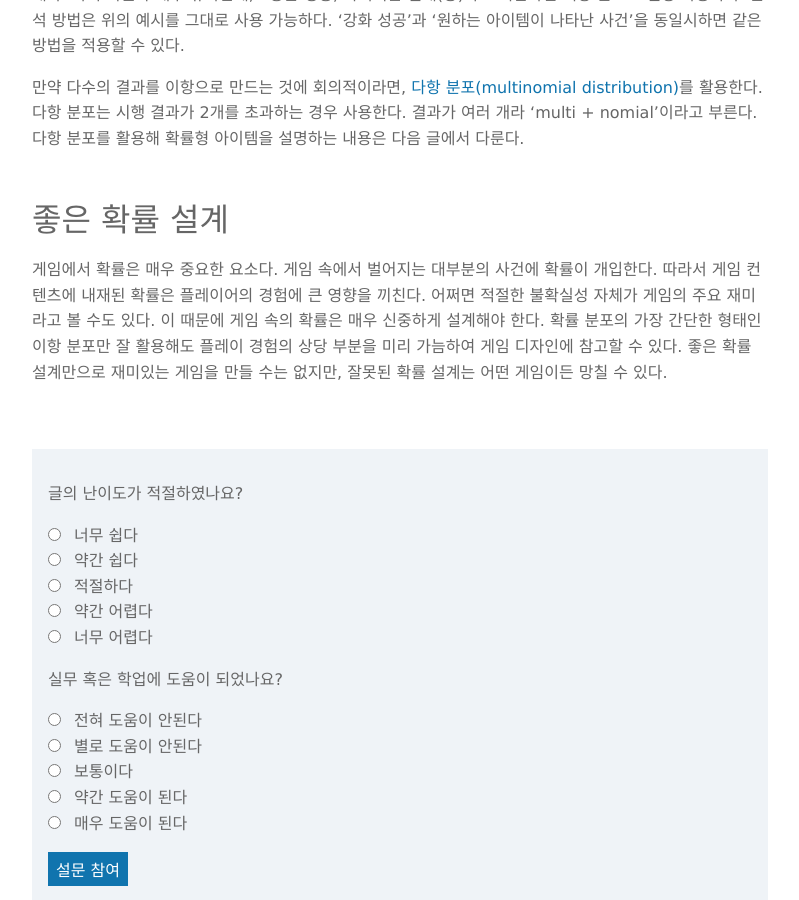
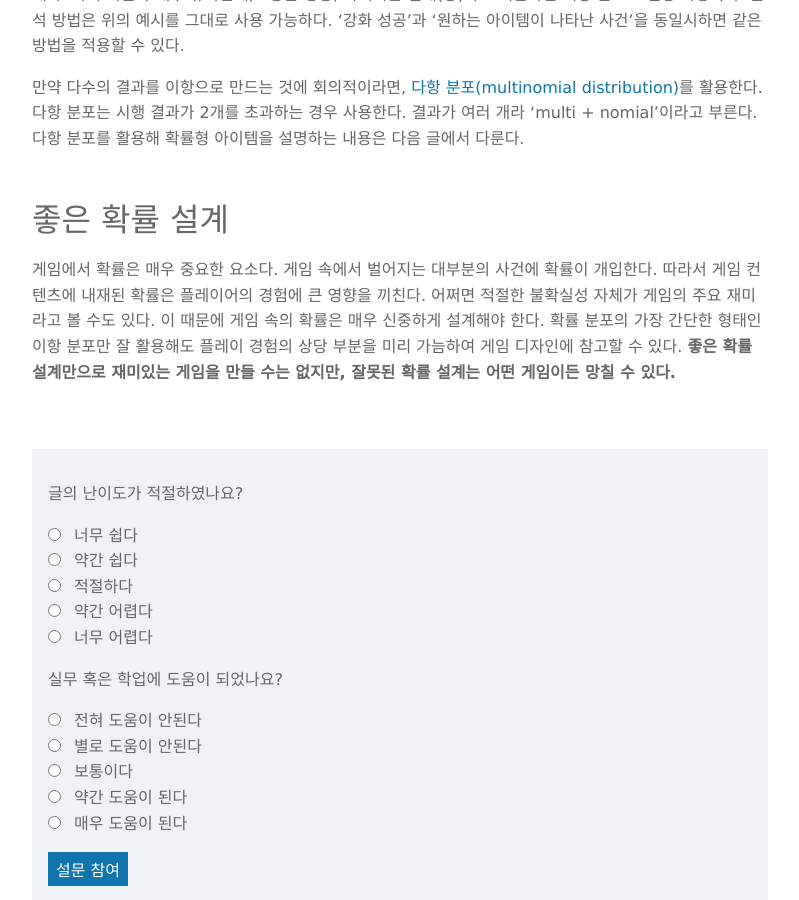
Before and after one commit to boxnwhiskr/boxnwhiskr.github.io, a Jekyll site: the page built from _posts/2015-05-21-binomial_dist_in_games.markdown, in a window 1280 px wide and 900 px high, scrolled down 12651 px. Shown: the whole window, without its empty margins (240-1039 px from the left). Built offline with Jekyll 4.4.1, drawn with Linux system fonts in a browser that asks for light colours; nearby versions of some CDN libraries; some web fonts are replaced; formulas are drawn with MathJax 3.

Commit message:
Modify a sentence

```diff
--- a/_posts/2015-05-21-binomial_dist_in_games.markdown
+++ b/_posts/2015-05-21-binomial_dist_in_games.markdown
@@ -376,4 +376,4 @@ $$P(X=r) = \frac{(k + r - 1)!}{k!(r-1)!}(1-p)^{r}p^{k}$$
 어쩌면 적절한 불확실성 자체가 게임의 주요 재미라고 볼 수도 있다.
 이 때문에 게임 속의 확률은 매우 신중하게 설계해야 한다.
 확률 분포의 가장 간단한 형태인 이항 분포만 잘 활용해도 플레이 경험의 상당 부분을 미리 가늠하여 게임 디자인에 참고할 수 있다.
-좋은 확률 설계만으로 재미있는 게임을 만들 수는 없지만, 잘못된 확률 설계는 어떤 게임이든 망칠 수 있다.
+**좋은 확률 설계만으로 재미있는 게임을 만들 수는 없지만, 잘못된 확률 설계는 어떤 게임이든 망칠 수 있다.**
```
